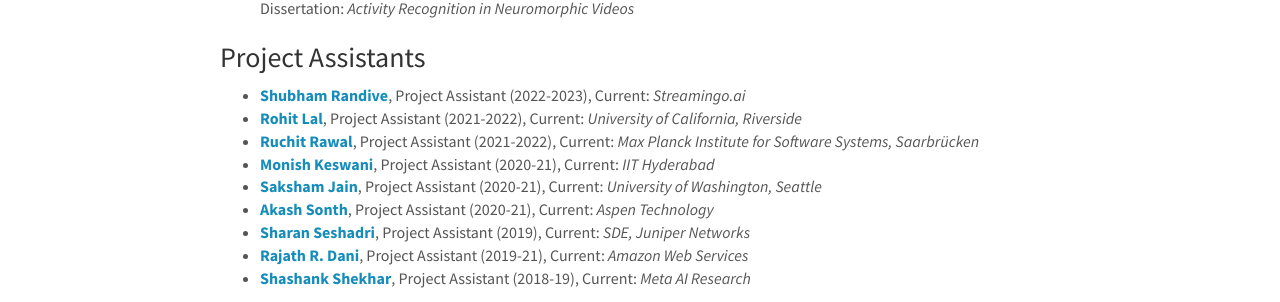
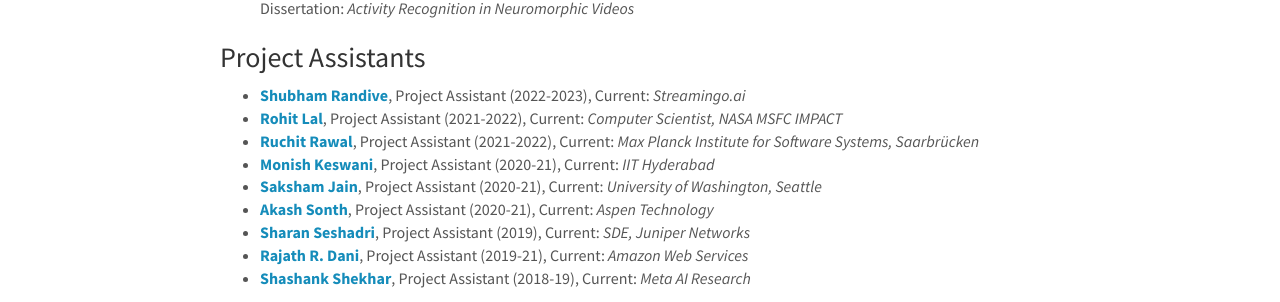
Before and after one commit to vcl-iisc/vclab-website, a Jekyll site: the page built from _pages/team.md, in a window 1280 px wide and 900 px high, scrolled down 2295 px. Shown: the part 152-454 px from the top of the window. Built offline with Jekyll 4.4.1, drawn with Linux system fonts in a browser that asks for light colours; nearby versions of some CDN libraries.

Commit message:
Update Rohit Lal affiliation

```diff
--- a/_data/lab_alumni.yml
+++ b/_data/lab_alumni.yml
@@ -118,7 +118,7 @@
   position: Project Assistant
   year: 2021-2022
   url: http://take2rohit.github.io/
-  affiliation: University of California, Riverside
+  affiliation: Computer Scientist, NASA MSFC IMPACT
 
 - name: Ruchit Rawal
   position: Project Assistant
```
